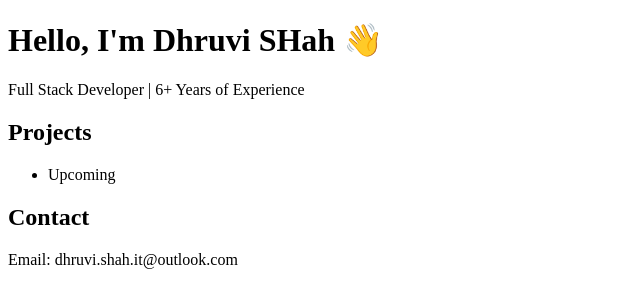
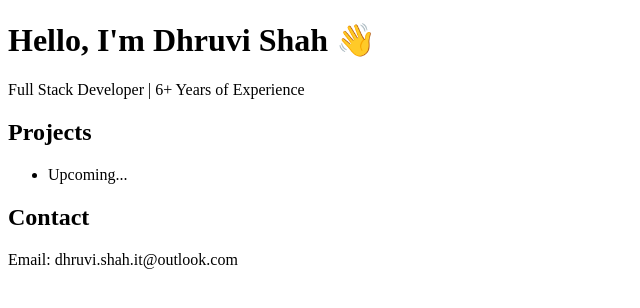
Before and after one commit to dhruvishah1995/dhruvishah1995, a plain HTML site: page index.html in a window 1280 px wide. Shown: the whole page, without its empty margins (0-640 px from the left). Drawn offline with Linux system fonts and the light colour scheme.

Commit message:
Update index.html

```diff
--- a/index.html
+++ b/index.html
@@ -4,12 +4,12 @@
     <title>My Portfolio</title>
 </head>
 <body>
-    <h1>Hello, I'm Dhruvi SHah 👋</h1>
+    <h1>Hello, I'm Dhruvi Shah 👋</h1>
     <p>Full Stack Developer | 6+ Years of Experience</p>
 
     <h2>Projects</h2>
     <ul>
-        <li>Upcoming</li>
+        <li>Upcoming...</li>
     </ul>
 
     <h2>Contact</h2>
```
